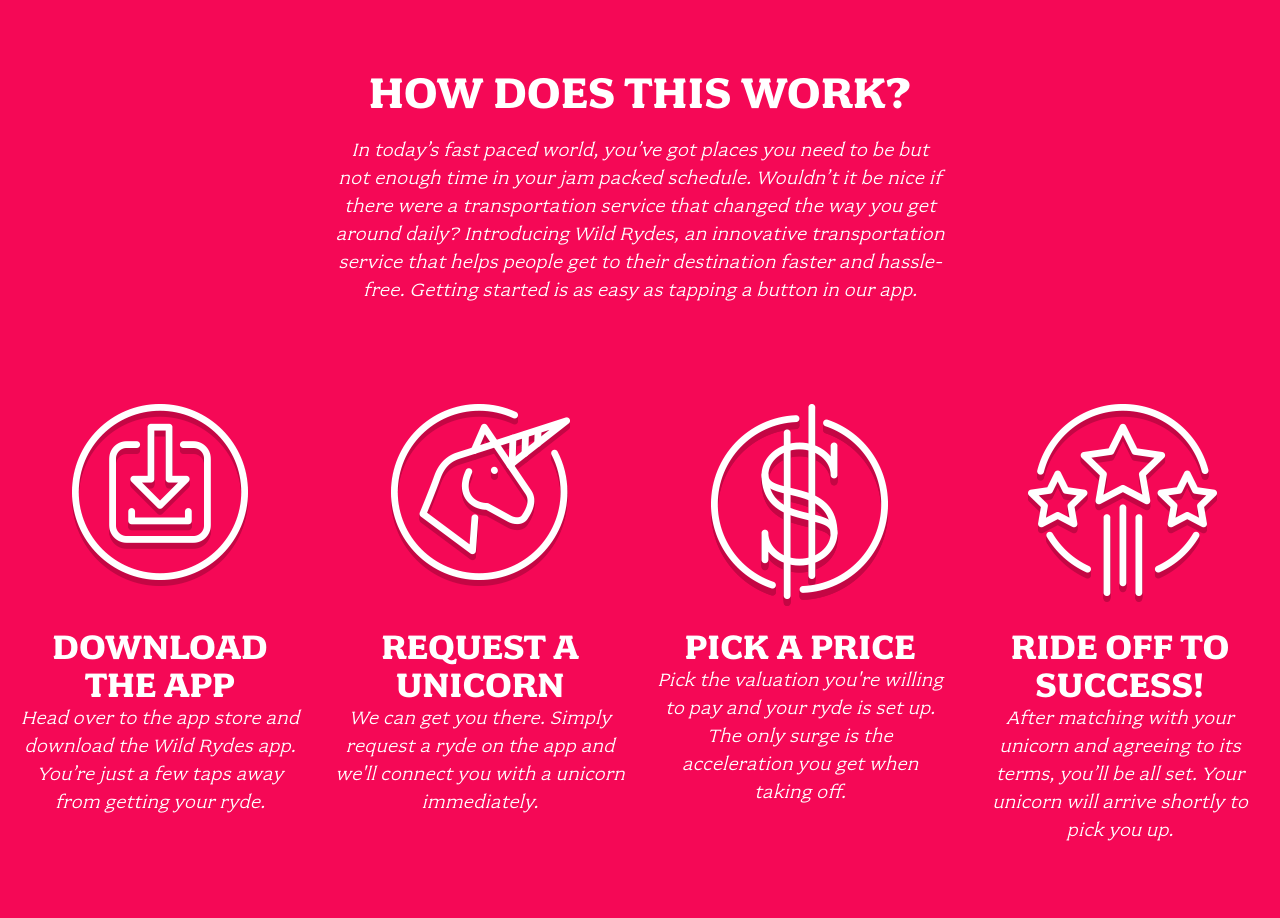
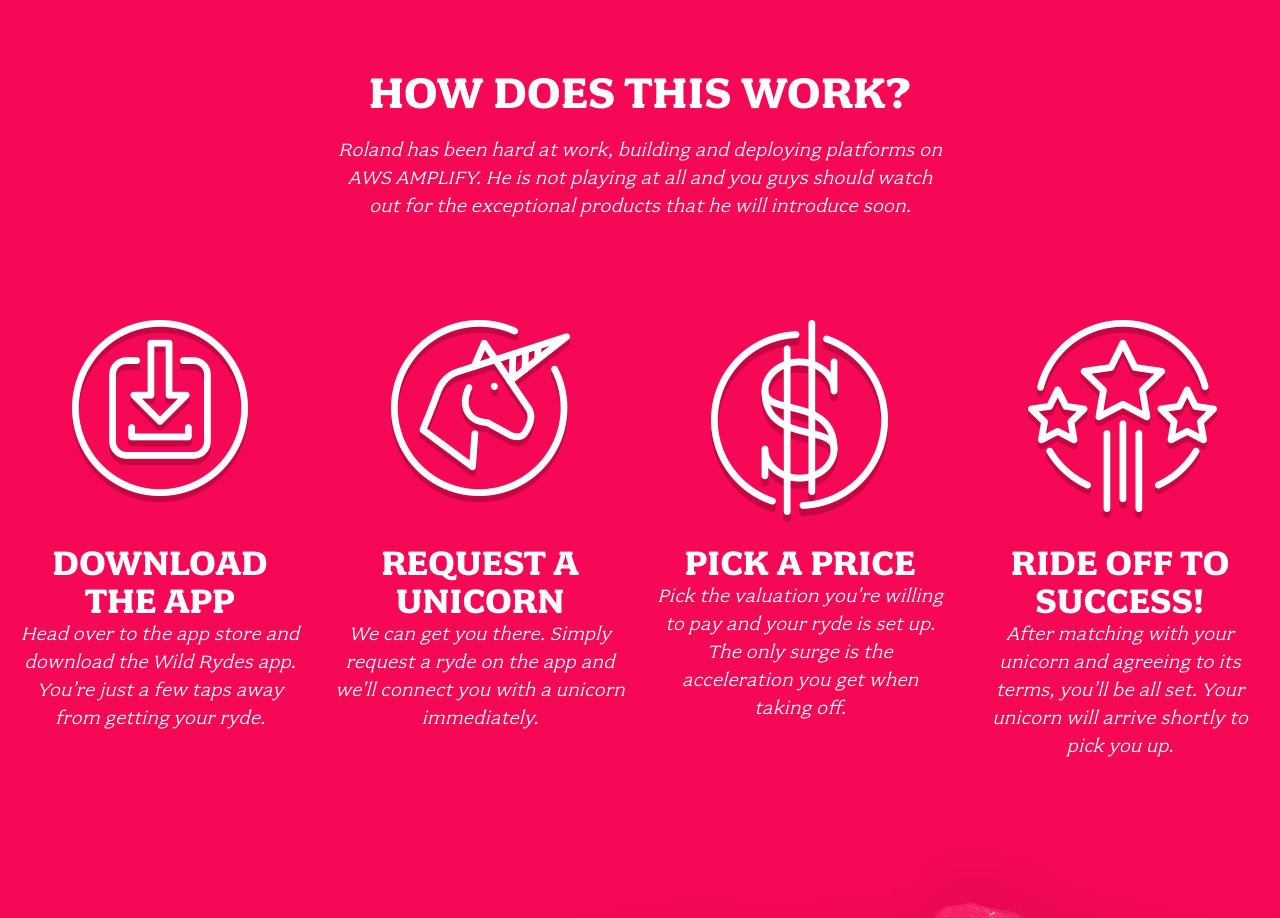
Before and after one commit to R0C0d6/ro-site-main, a plain HTML site: page index.html in a window 1280 px wide. Shown: the part 960-1878 px from the top of the page. Drawn offline with Linux system fonts and the light colour scheme.

Commit message:
fresh change

```diff
--- a/index.html
+++ b/index.html
@@ -4,7 +4,7 @@
   <meta charset="utf-8">
   <meta name="description" content="">
   <meta name="viewport" content="width=device-width, initial-scale=1">
-  <title>Wild Rydes</title>
+  <title> Ro Rydes</title>
 
   <link rel="stylesheet" href="css/font.css">
   <link rel="stylesheet" href="css/main.css">
@@ -32,7 +32,7 @@
     <div class="row column large-9 xlarge-6 xxlarge-4">
       <h2 class="section-title">How Does This Work?</h2>
       <p class="content">
-        In today’s fast paced world, you’ve got places you need to be but not enough time in your jam packed schedule. Wouldn’t it be nice if there were a transportation service that changed the way you get around daily? Introducing Wild Rydes, an innovative transportation service that helps people get to their destination faster and hassle-free. Getting started is as easy as tapping a button in our app.
+        Roland has been hard at work, building and deploying platforms on AWS AMPLIFY. He is not playing at all and you guys should watch out for the exceptional products that he will introduce soon.
       </p>
     </div>
 
```
